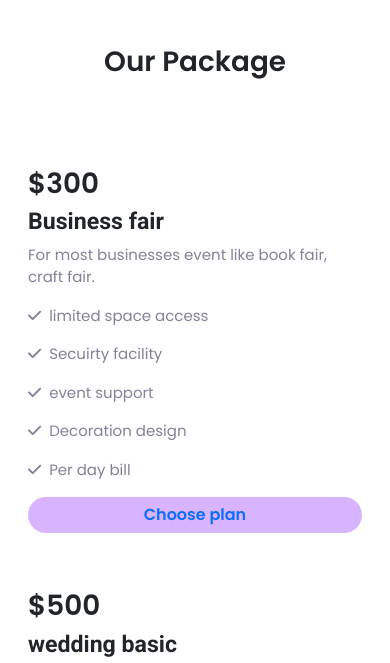
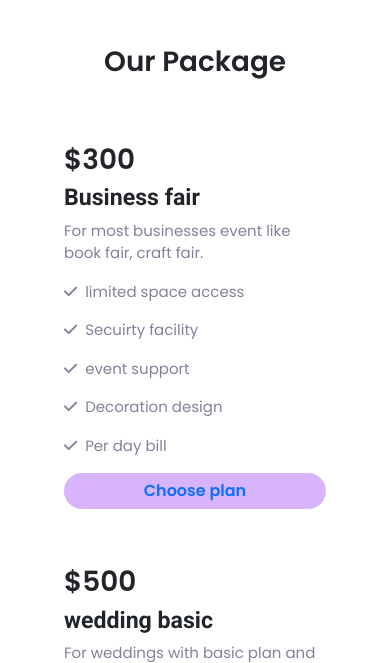
Before and after one commit to shamim-5/convention-center, a plain HTML site: page index.html in a window 390 px wide. Shown: the part 217-880 px from the top of the page. Drawn offline with Linux system fonts and the light colour scheme.

Commit message:
check responsiveness done

```diff
--- a/index.html
+++ b/index.html
@@ -111,9 +111,9 @@
    </header>
    <main>
       <!-- package section start here  -->
-      <section class="container mx-auto">
-         <h1 class="text-center fw-bold mb-5">Our Package</h1>
-         <div class="row row-cols-1 row-cols-md-4 g-4 my-4 ">
+      <section class="container px-5 px-sm-0">
+         <h1 class="text-center fw-bold mb-2">Our Package</h1>
+         <div class="row row-cols-1 row-cols-md-2 row-cols-lg-4 g-4 my-4 ">
             <div class="col">
                <div class="card h-100 border-0">
                   <div class="card-body">
```
